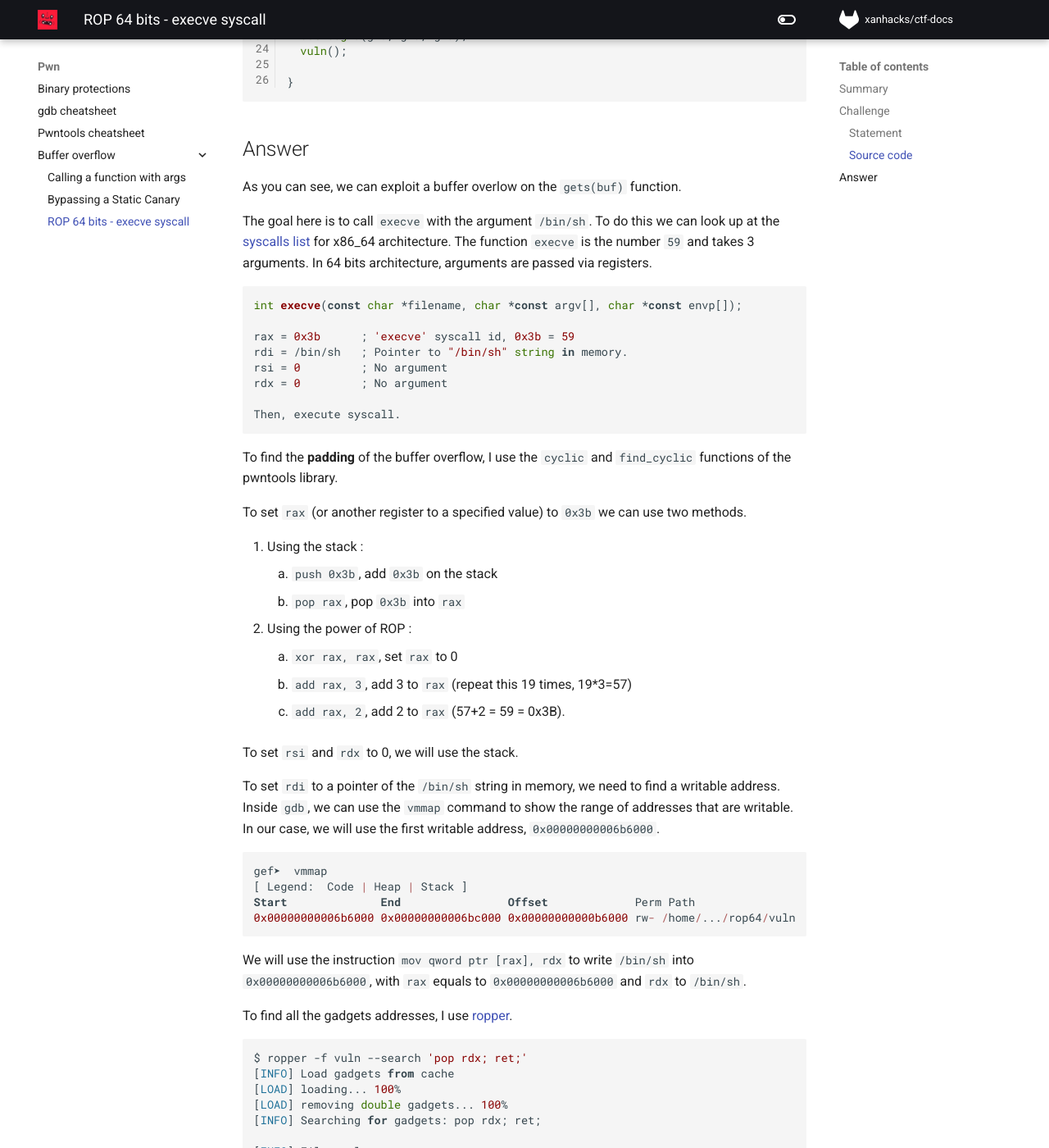
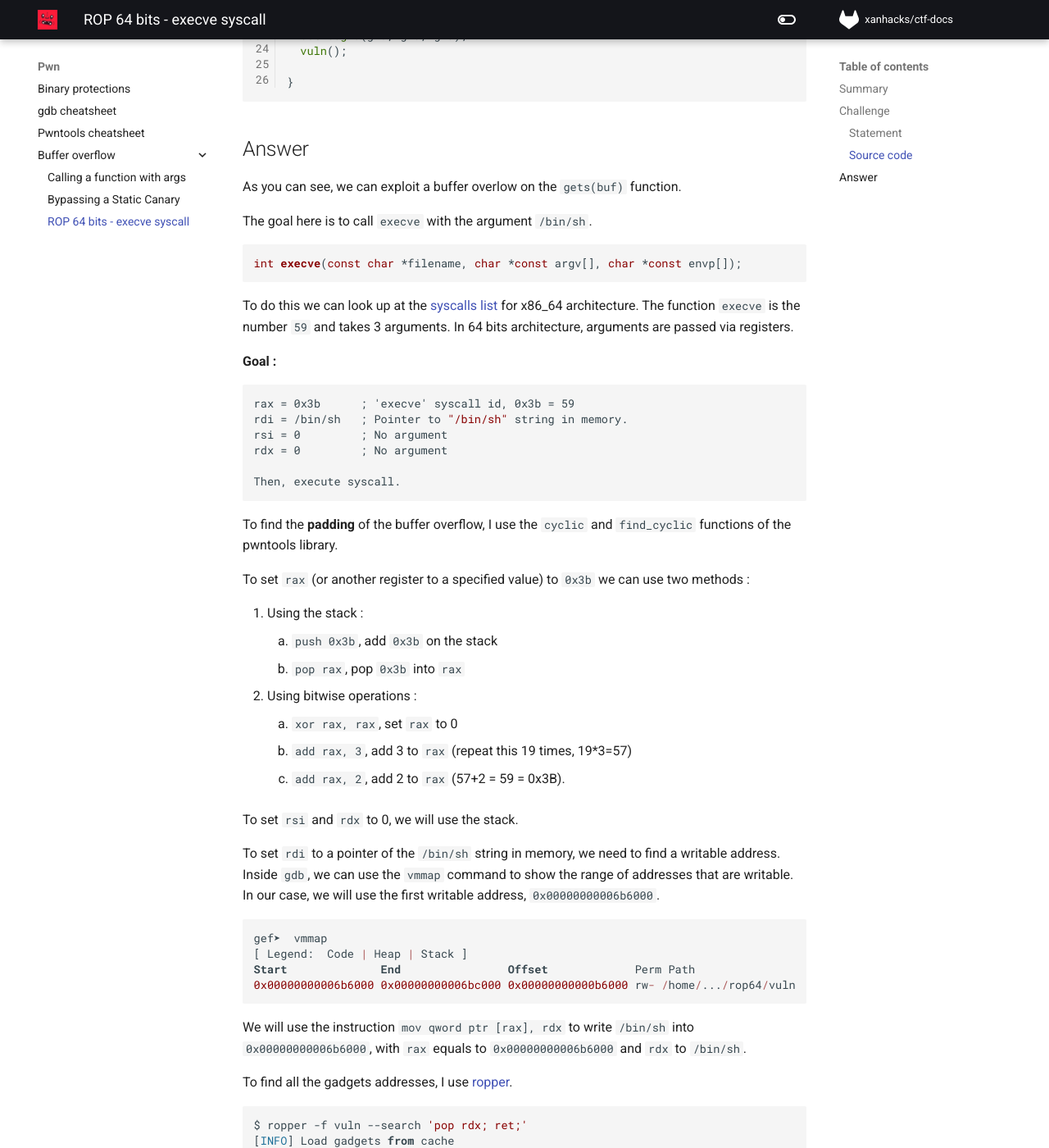
Before and after one commit to xanhacks/ctf-docs, an MkDocs documentation site: the page built from docs/pwn/buffer-overflow/03-rop-x64-execve-syscall.md, in a window 1280 px wide and 1400 px high, scrolled down 1014 px. Shown: the whole window at 82% size. Built offline with MkDocs 1.6.1 and Material for MkDocs 9.7.7, drawn with Linux system fonts in a browser that asks for light colours; nearby versions of some CDN libraries; comment, search, counter and statistics services are not loaded.

Commit message:
reformat rop64

````diff
--- a/docs/pwn/buffer-overflow/03-rop-x64-execve-syscall.md
+++ b/docs/pwn/buffer-overflow/03-rop-x64-execve-syscall.md
@@ -53,11 +53,16 @@ int main(int argc, char **argv){
 
 As you can see, we can exploit a buffer overlow on the `gets(buf)` function.
 
-The goal here is to call `execve` with the argument `/bin/sh`. To do this we can look up at the [syscalls list](https://syscalls.w3challs.com/?arch=x86_64) for x86_64 architecture. The function `execve` is the number `59` and takes 3 arguments. In 64 bits architecture, arguments are passed via registers.
+The goal here is to call `execve` with the argument `/bin/sh`.
 
 ```
 int execve(const char *filename, char *const argv[], char *const envp[]);
+```
 
+To do this we can look up at the [syscalls list](https://syscalls.w3challs.com/?arch=x86_64) for x86_64 architecture. The function `execve` is the number `59` and takes 3 arguments. In 64 bits architecture, arguments are passed via registers.
+
+**Goal :**
+```
 rax = 0x3b      ; 'execve' syscall id, 0x3b = 59
 rdi = /bin/sh   ; Pointer to "/bin/sh" string in memory.
 rsi = 0         ; No argument
@@ -68,12 +73,12 @@ Then, execute syscall.
 
 To find the **padding** of the buffer overflow, I use the `cyclic` and `find_cyclic` functions of the pwntools library.
 
-To set `rax` (or another register to a specified value) to `0x3b` we can use two methods.
+To set `rax` (or another register to a specified value) to `0x3b` we can use two methods :
 
 1. Using the stack :
 	1. `push 0x3b`, add `0x3b` on the stack
 	2. `pop rax`, pop `0x3b` into `rax`
-2. Using the power of ROP :
+2. Using bitwise operations :
 	1. `xor rax, rax`, set `rax` to 0
 	2. `add rax, 3`, add 3 to `rax` (repeat this 19 times, 19*3=57)
 	3. `add rax, 2`, add 2 to `rax` (57+2 = 59 = 0x3B).
````
